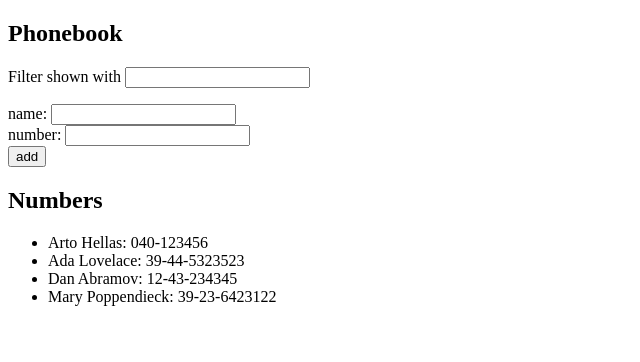
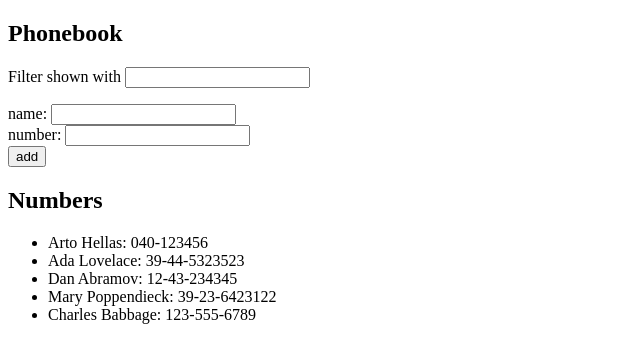
Before and after one commit to dascally/full-stack-open, a React (Create React App) app in the folder part2/phonebook/: page / in a window 1280 px wide. Shown: the top 362 px of the page, without its empty margins (0-640 px from the left). Built offline with nearby package versions, Linux system fonts and the light colour scheme; data requests are answered from the project's data file; the HTML template or start-up script is replaced by a standard one.

Commit message:
Complete exercise 2.15

```diff
--- a/part2/phonebook/db.json
+++ b/part2/phonebook/db.json
@@ -19,6 +19,11 @@
       "name": "Mary Poppendieck",
       "number": "39-23-6423122",
       "id": 4
+    },
+    {
+      "name": "Charles Babbage",
+      "number": "123-555-6789",
+      "id": 5
     }
   ]
 }
--- a/part2/phonebook/package.json
+++ b/part2/phonebook/package.json
@@ -16,7 +16,8 @@
     "start": "react-scripts start",
     "build": "react-scripts build",
     "test": "react-scripts test",
-    "eject": "react-scripts eject"
+    "eject": "react-scripts eject",
+    "server": "json-server -p 3001 -w db.json"
   },
   "eslintConfig": {
     "extends": [
--- a/part2/phonebook/src/App.js
+++ b/part2/phonebook/src/App.js
@@ -76,18 +76,21 @@ const App = () => {
   };
 
   const handleSubmit = (evt) => {
+    evt.preventDefault();
+
     if (persons.find((person) => person.name === newName)) {
       // evt.target.elements[0].setCustomValidity(
       //   `${newName} is already in the phonebook.`
       // );
       alert(`${newName} is already in the phonebook.`);
     } else {
-      setPersons(persons.concat({ name: newName, number: newNumber }));
-      setNewName('');
-      setNewNumber('');
+      const newPerson = { name: newName, number: newNumber };
+      axios.post('http://localhost:3001/persons', newPerson).then((res) => {
+        setPersons(persons.concat(newPerson));
+        setNewName('');
+        setNewNumber('');
+      });
     }
-
-    evt.preventDefault();
   };
 
   return (
```
